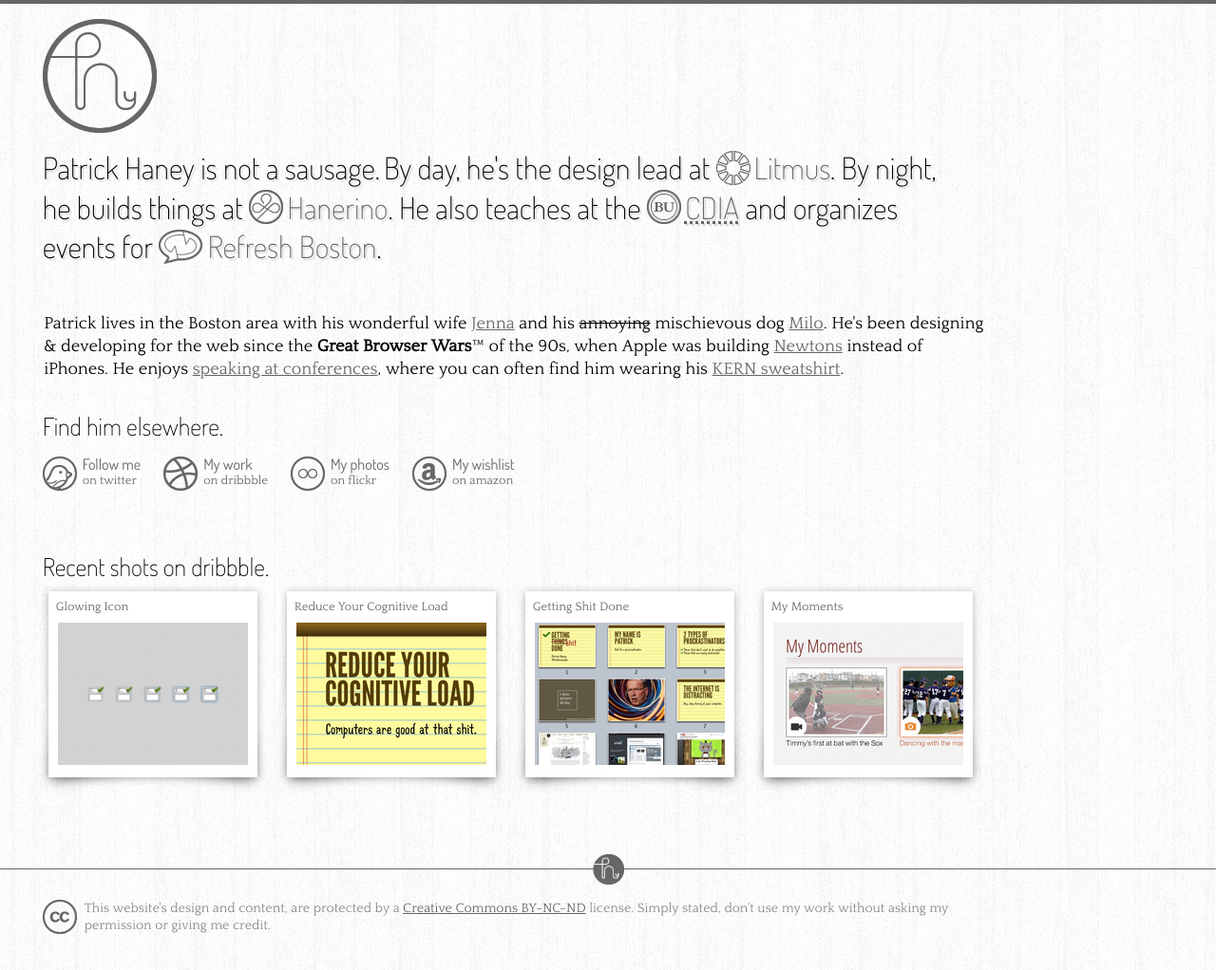
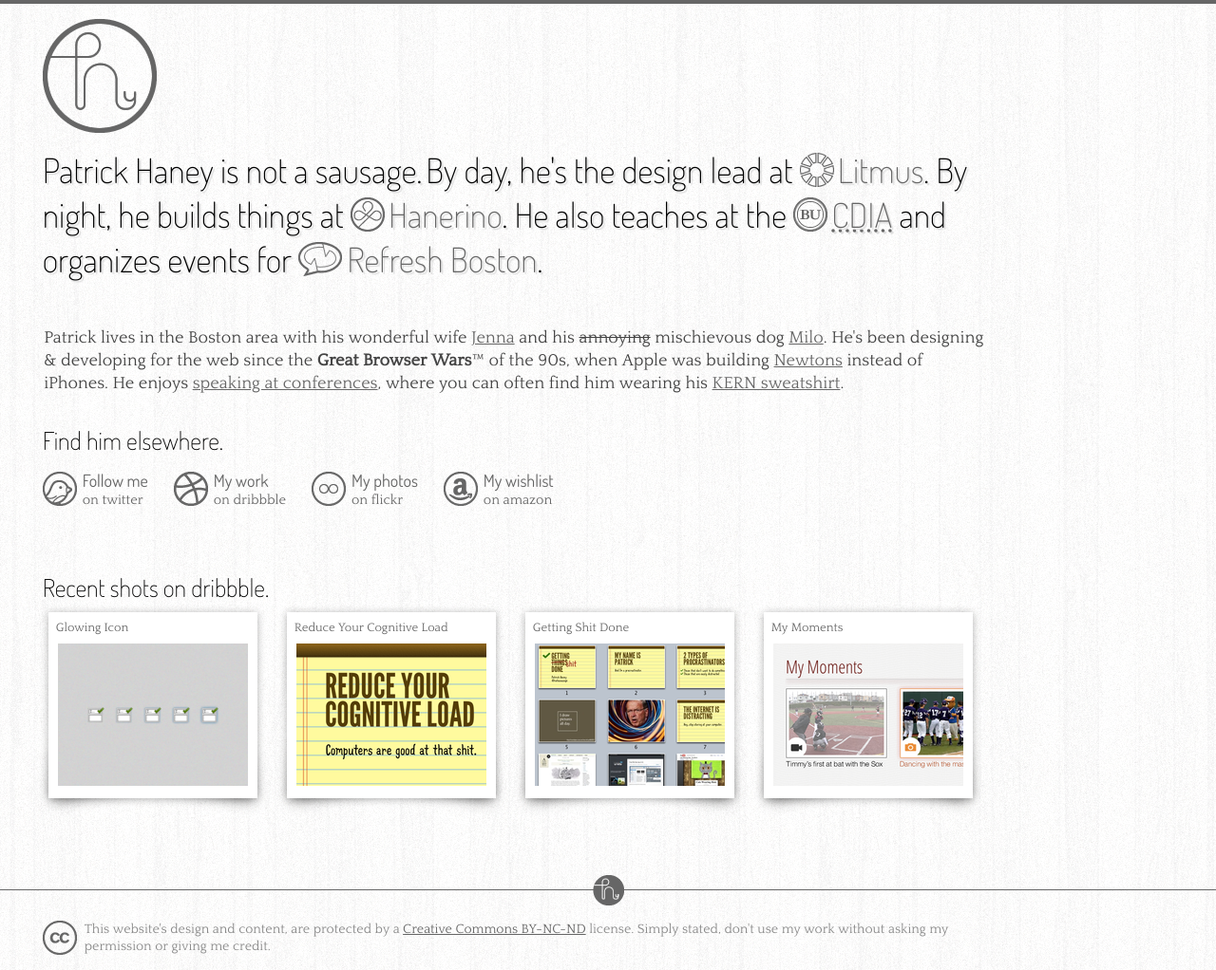
Before and after one commit to notasausage/notasausage.github.io, a Jekyll site: the page built from index.html, in a window 1280 px wide. Shown: the whole page at 95% size. Built offline with Jekyll 4.4.1, drawn with Linux system fonts in a browser that asks for light colours.

Commit message:
Update font sizing and color

```diff
--- a/_sass/_base.scss
+++ b/_sass/_base.scss
@@ -8,6 +8,7 @@
     background: url("/images/wood-white-bg.png") repeat;
     border-top: 4px solid #666;
     font-family: $base-font-family;
+    color: #444;
 }
 
 img {
--- a/_sass/_layout.scss
+++ b/_sass/_layout.scss
@@ -153,7 +153,7 @@
 #bio p {
     display: inline;
     font-family: 'Terminal Dosis Extra Light', 'Lucida Grande', 'Trebuchet MS', Arial, sans-serif;
-    font-size: 2em;
+    font-size: 2.25em;
     font-weight: 200;
     line-height: 1.3em;
     margin: 0;
@@ -181,7 +181,7 @@
 }
 
 #bio .bio-link img.icon-hover {
-    top: 3px;
+    top: 5px;
 }
 
 #bio .bio-link:hover img.icon-hover {
@@ -251,6 +251,7 @@
 #elsewhere li {
     float: left;
     font-family: 'Terminal Dosis Book', 'Lucida Grande', 'Trebuchet MS', Arial, sans-serif;
+    font-size: 1.125em;
     line-height: 1.1em;
     margin: .5em 1.5em 1em 0;
 }
```
